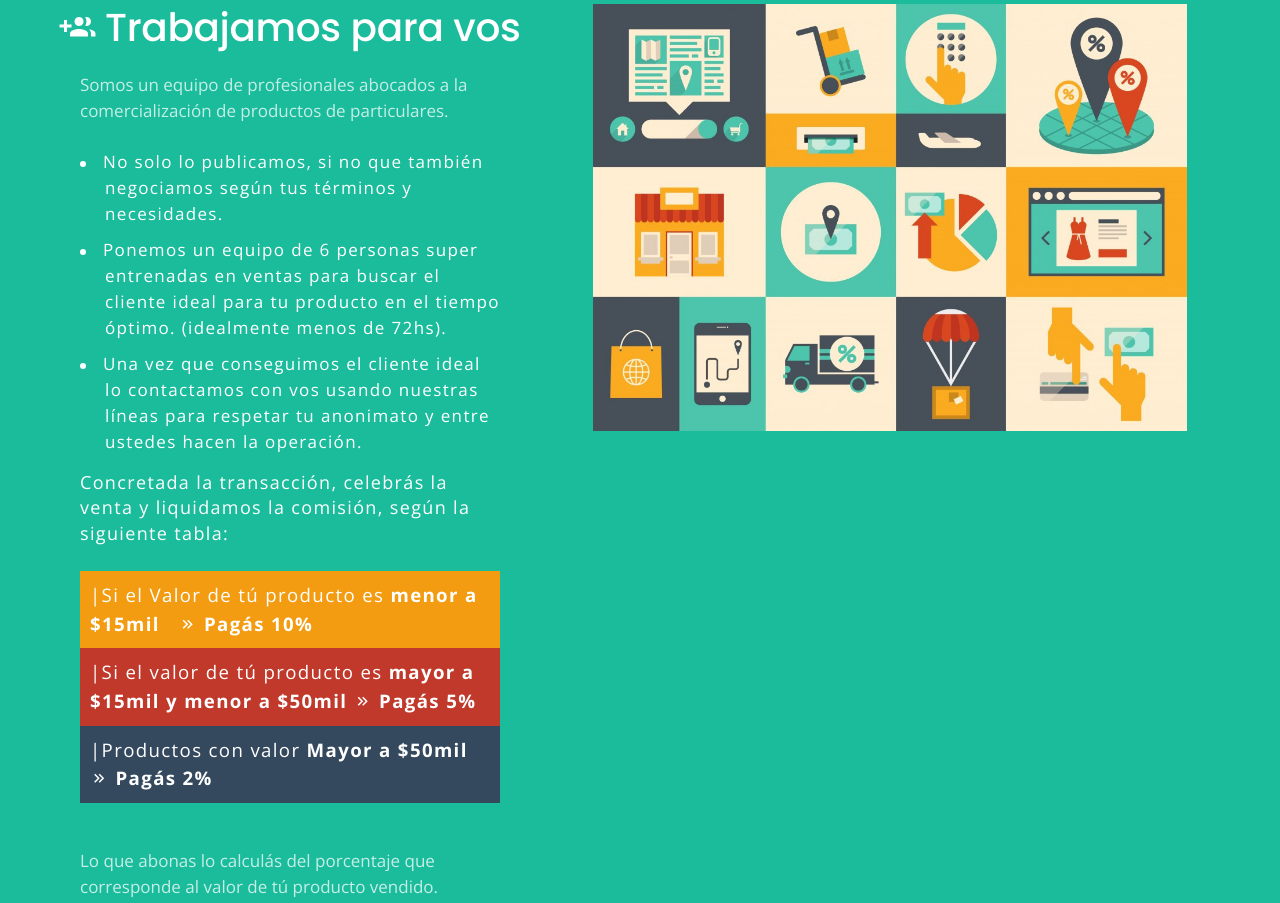
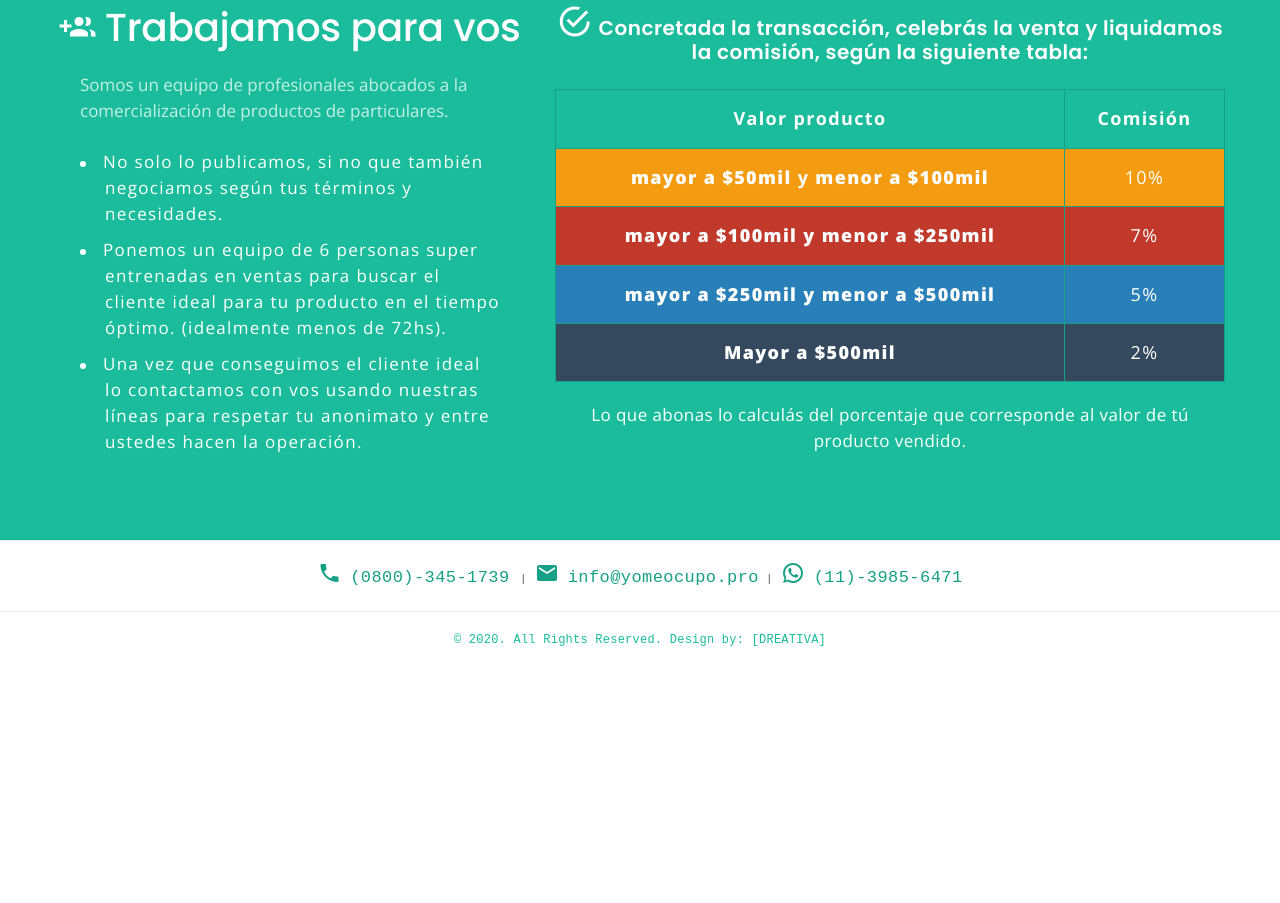
Before and after one commit to disenodc/yomeocupo, a plain HTML site: page src/index.html in a window 1280 px wide. Shown: the part 1747-2650 px from the top of the page. After the commit the page ends 2416 px from the top, so only its background shows below. Drawn offline with nearby package versions, Linux system fonts and the light colour scheme; a web font is replaced by a local one.

Commit message:
comision table section

```diff
--- a/src/index.html
+++ b/src/index.html
@@ -170,18 +170,52 @@
                       <li>Una vez que conseguimos el cliente ideal lo contactamos con vos usando nuestras líneas para respetar tu anonimato y entre ustedes hacen la operación.</li>
                       </li>
                     </ul>
-                    <p>Concretada la transacción, celebr&aacutes la venta y liquidamos la comisión, según la siguiente tabla:</p></br>
+                    <!--<img src="images/soluciones.jpg" alt="soluciones" width="90%" height="auto" style="padding: 15px; margin: 15px;"/>
+                     <p>Concretada la transacción, celebr&aacutes la venta y liquidamos la comisión, según la siguiente tabla:</p></br>
                     <ul class="list-marked_secondary" style="list-style: none">
-                      <li class="bg-info mark">|Si el Valor de tú producto es <strong>menor a $15mil &nbsp <span class="mdi mdi-chevron-double-right"></span> Pagás 10%</strong></li>
-                      <li class="bg-success mark">|Si el valor de tú producto es <strong>mayor a $15mil y menor a $50mil <span class="mdi mdi-chevron-double-right"> </span> Pagás 5% </strong> </li>
-                      <li class="bg-dark mark">|Productos con valor <strong>Mayor a $50mil <span class="mdi mdi-chevron-double-right"> </span> Pagás 2% </strong></li>
+                      <li class="bg-info mark">|Si el Valor de tú producto es </br><strong>mayor a $50mil</strong> y <strong>menor a $100mil</span> </br>Pagás <span class="mdi mdi-chevron-double-right"> </span> 10%</strong></li>
+                      <li class="bg-success mark">|Si el valor de tú producto es <strong>mayor a $100mil y menor a $250mil <span class="mdi mdi-chevron-double-right"> </span> Pagás 7% </strong> </li>
+                      <li class="bg-primary mark">|Si el valor de tú producto es <strong>mayor a $250mil y menor a $500mil <span class="mdi mdi-chevron-double-right"> </span> Pagás 5% </strong> </li>
+                      <li class="bg-dark mark">|Productos con valor <strong>Mayor a $500mil <span class="mdi mdi-chevron-double-right"> </span> Pagás 2% </strong></li>
                       </ul></br>
-                      <p class="big">Lo que abonas lo calculás del porcentaje que corresponde al valor de tú producto vendido.</p>
+                      <p class="big">Lo que abonas lo calculás del porcentaje que corresponde al valor de tú producto vendido.</p> -->
                   </div>
                 </div>
               </div>
             </div>
-            <div class="col-sm-10 col-lg-7 wow fadeIn text-center" data-wow-delay=".2s"><img src="images/soluciones.jpg" alt="soluciones" width="594" height="493"/>
+            <div class="col-sm-10 col-lg-7 wow fadeIn text-center" data-wow-delay=".2s">
+              <h5><span class="mdi mdi-36px mdi-checkbox-marked-circle-outline"></span> Concretada la transacción, celebr&aacutes la venta y liquidamos la comisión, según la siguiente tabla:</h5></br>
+              <table class="table table-sm table-bordered">
+                <thead>
+                  <tr class="table-primary">
+                    <th scope="col">Valor producto</th>
+                    <th scope="col">Comisión</th>
+                  </tr>
+                </thead>
+                <tbody>
+                  <tr class="table-secondary">
+                    <th scope="row"><strong>mayor a $50mil</strong> y <strong>menor a $100mil</span></th>
+                    <td>10%</td>
+                  </tr>
+                  <tr class="table-success">
+                    <th scope="row"><strong>mayor a $100mil y menor a $250mil</strong></th>
+                    <td>7%</td>
+
+                  </tr>
+                  <tr class="table-info">
+                    <th scope="row"><strong>mayor a $250mil y menor a $500mil</strong></th>
+                    <td colspan="2">5%</td>
+                  </tr>
+                  <tr class="table-warning">
+                    <th scope="row"><strong>Mayor a $500mil</th>
+                    <td colspan="2">2%</td>
+                    </tr>
+                </tbody>
+              </table>
+                      <p class="big">Lo que abonas lo calculás del porcentaje que corresponde al valor de tú producto vendido.</p> </br>
+
+
+
             </div>
           </div>
         </div>
```
Also changed, not shown: src/css/bootstrap.css, src/css/style.css.
